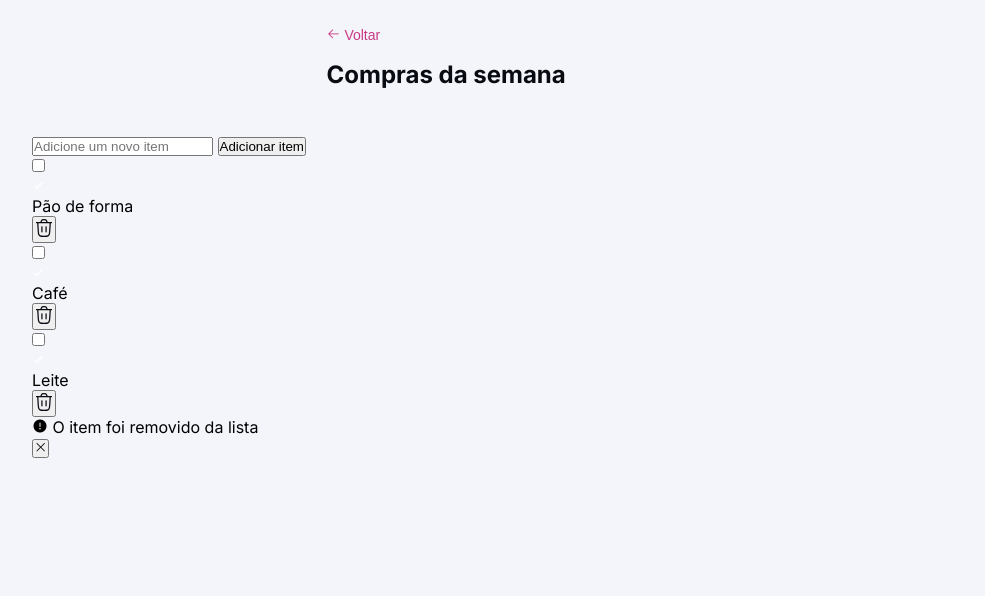
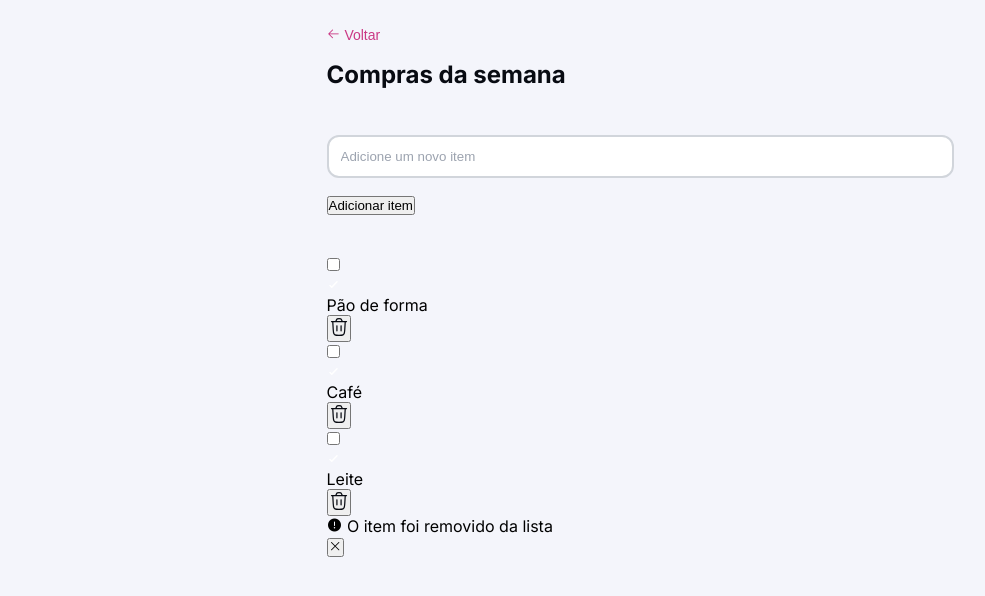
Before and after one commit to natacha12A/quickList2.0, a plain HTML site: page index.html in a window 1280 px wide. Shown: the part 74-670 px from the top of the page, without its empty margins (0-985 px from the left). Drawn offline with nearby package versions, Linux system fonts and the light colour scheme.

Commit message:
mudanças na estilização da input para adicionar um novo item

```diff
--- a/style.css
+++ b/style.css
@@ -3,6 +3,7 @@
     padding: 0;
     box-sizing: border-box;
 }
+
 :root{
     font-family: "Inter", sans-serif;
     font-size: 62.5%;
@@ -57,3 +58,35 @@ header{
         line-height: 3.2rem;
     }
 }
+
+main{
+    max-width: 62.7rem;
+    margin-inline: auto;
+}
+
+.add-item{
+    margin-bottom: 4rem;
+
+    input {
+        width: 100%;
+        padding: 1.2rem;
+        border: 2px solid var(--border-primary);
+        border-radius: 1.2rem;
+        margin-bottom: 1.6rem;
+        outline: none;
+        color: var(--content-primary);
+
+        &::placeholder{
+            color: var(--content-tertiary);
+        }
+
+        &:hover{
+            border: 2px solid  var(--border-hover);
+            cursor: pointer;
+        }
+
+        &:focus{
+            border: 2px solid var(--color-brand);
+        }
+    }
+}
```
